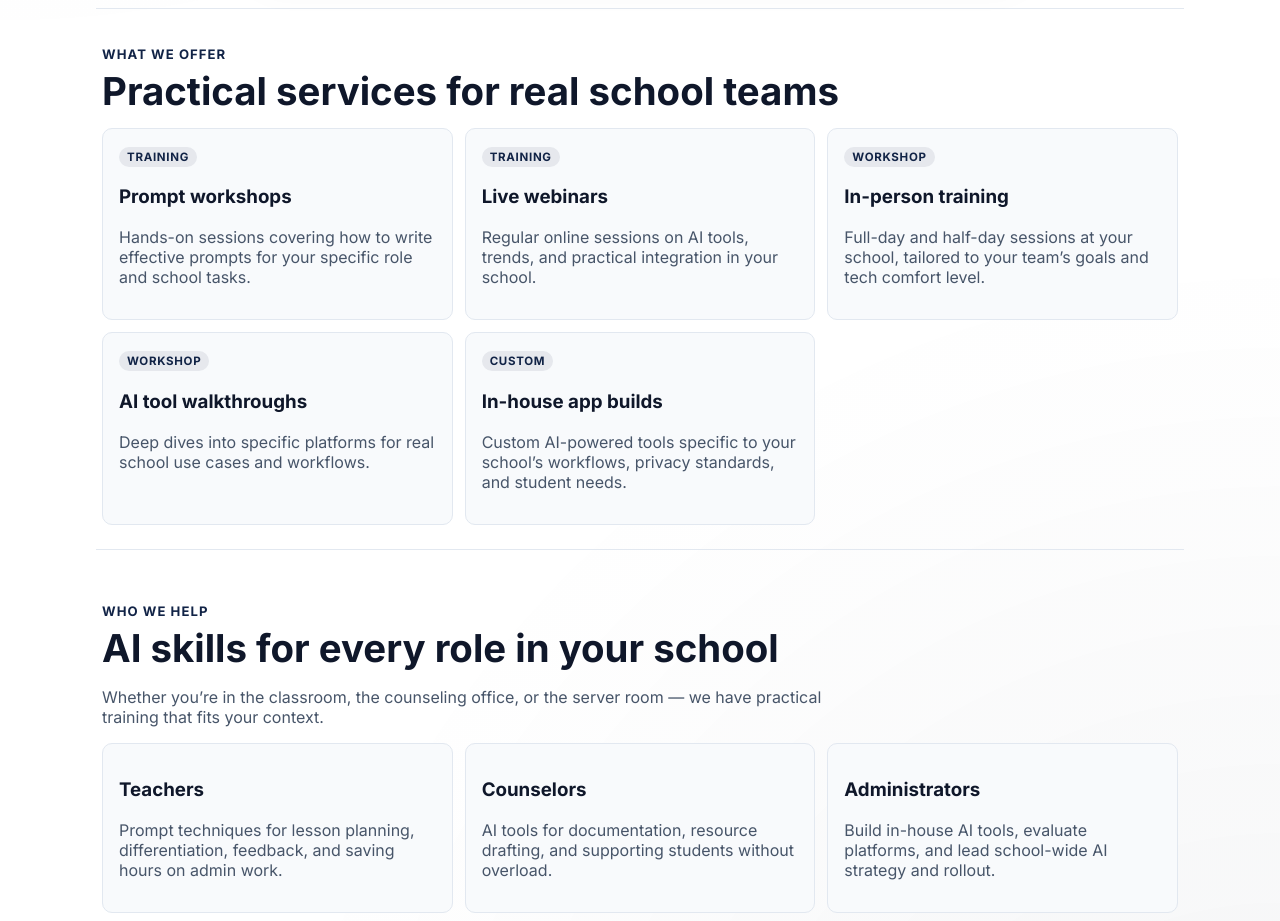
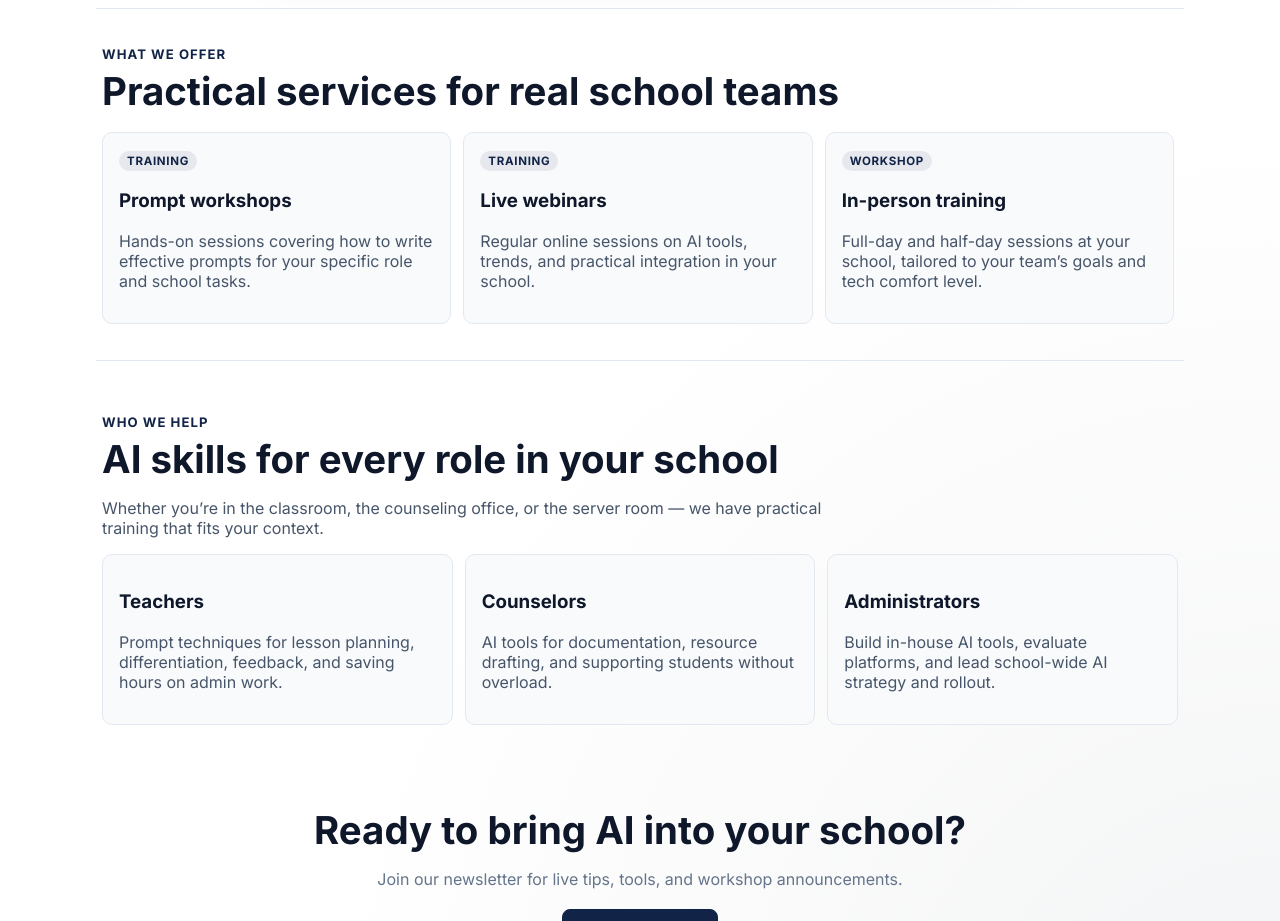
Before and after one commit to las-swermers/Alpine-Ai-Labs, a Next.js app: page / in a window 1280 px wide. Shown: the part 980-1901 px from the top of the page. Built offline with nearby package versions, Linux system fonts and the light colour scheme.

Commit message:
Turn services list into swipeable carousel

```diff
--- a/app/globals.css
+++ b/app/globals.css
@@ -304,11 +304,30 @@ h2 {
   padding: 24px 6px;
 }
 
-.service-grid {
-  display: grid;
-  grid-template-columns: repeat(3, minmax(0, 1fr));
+.service-carousel {
+  display: flex;
   gap: 12px;
   margin-top: 14px;
+  overflow-x: auto;
+  padding: 4px 2px 12px;
+  scroll-snap-type: x mandatory;
+  scroll-behavior: smooth;
+  -webkit-overflow-scrolling: touch;
+  touch-action: pan-x;
+}
+
+.service-carousel::-webkit-scrollbar {
+  height: 8px;
+}
+
+.service-carousel::-webkit-scrollbar-thumb {
+  background: rgba(17, 35, 70, 0.22);
+  border-radius: 999px;
+}
+
+.service-slide {
+  flex: 0 0 min(320px, 84vw);
+  scroll-snap-align: start;
 }
 
 .three-grid {
@@ -368,9 +387,14 @@ h2 {
   color: #475569;
 }
 
+
+@media (min-width: 1024px) {
+  .service-slide {
+    flex-basis: calc((100% - 24px) / 3);
+  }
+}
 @media (max-width: 900px) {
-  .three-grid,
-  .service-grid {
+  .three-grid {
     grid-template-columns: 1fr;
   }
 
--- a/app/page.tsx
+++ b/app/page.tsx
@@ -85,9 +85,9 @@ export default function HomePage() {
       <section id="services" className="services-strip">
         <p className="eyebrow">What we offer</p>
         <h2>Practical services for real school teams</h2>
-        <div className="service-grid">
+        <div className="service-carousel" aria-label="Services carousel">
           {services.map((service) => (
-            <article className="offer-card" key={service.title}>
+            <article className="offer-card service-slide" key={service.title}>
               <span className="tier">{service.tier}</span>
               <h3>{service.title}</h3>
               <p>{service.body}</p>
```
